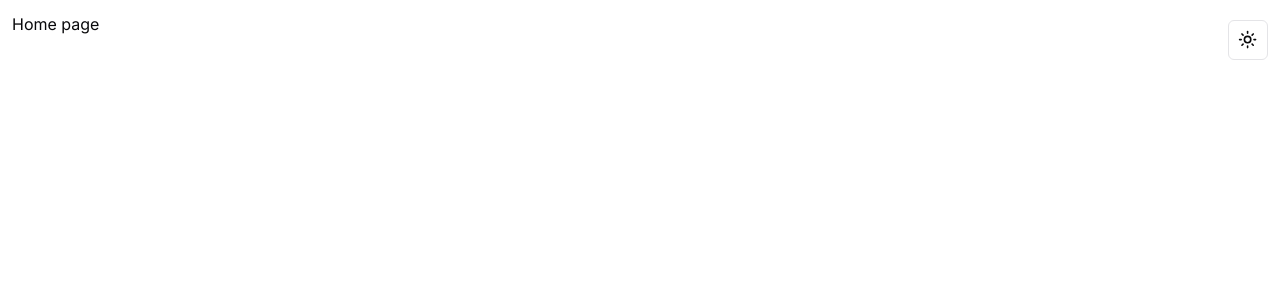
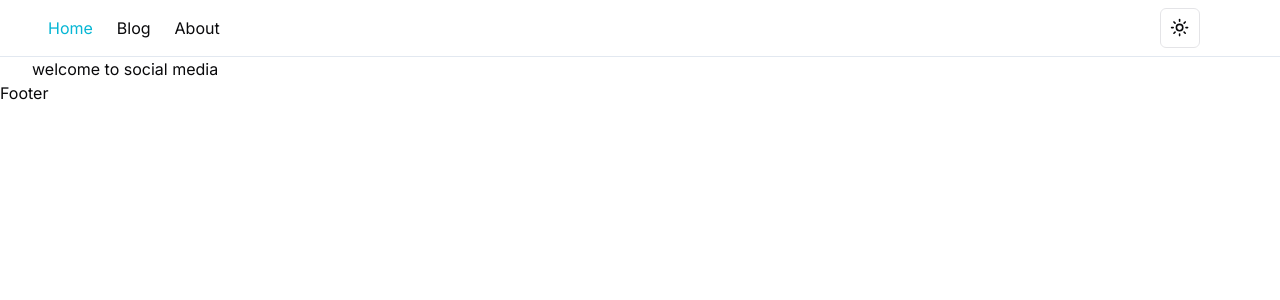
Before and after one commit to ShashwatHTS/social_media, a Next.js app: page / in a window 1280 px wide. Shown: the top 300 px of the page. Built offline with nearby package versions, Linux system fonts and the light colour scheme.

Commit message:
navbar done

```diff
--- a/src/app/(auth)/layout.tsx
+++ b/src/app/(auth)/layout.tsx
@@ -1,4 +1,3 @@
-import Link from 'next/link'
 import { Inter } from 'next/font/google'
 import { ThemeProvider } from "@/components/theme-provider";
 import Theme from '@/components/Theme';
@@ -23,7 +22,7 @@ export default function RootLayout({ children }: Readonly<{
           disableTransitionOnChange
         >
           <div className='fixed top-0 right-0 p-4'>
-                  <Theme/>
+            <Theme />
           </div>
           {children}
           <footer></footer>
--- a/src/app/layout.tsx
+++ b/src/app/layout.tsx
@@ -2,6 +2,8 @@ import type { Metadata } from "next";
 import { Inter } from "next/font/google";
 import "./globals.css";
 import { ThemeProvider } from "@/components/theme-provider";
+import Header from "@/components/layout/header";
+import Footer from "@/components/layout/footer";
 
 const inter = Inter({ subsets: ["latin"] });
 
@@ -24,7 +26,9 @@ export default function RootLayout({
           enableSystem
           disableTransitionOnChange
         >
-          {children}
+          <Header />
+          <main>{children}</main>
+          <Footer />
         </ThemeProvider>
       </body>
     </html>
--- a/src/app/page.tsx
+++ b/src/app/page.tsx
@@ -1,41 +1,12 @@
 "use client";
 import * as React from "react";
-import { Moon, Sun } from "lucide-react";
-import { useTheme } from "next-themes";
 
-import { Button } from "@/components/ui/button";
-import {
-  DropdownMenu,
-  DropdownMenuContent,
-  DropdownMenuItem,
-  DropdownMenuTrigger,
-} from "@/components/ui/dropdown-menu";
+import Theme from "@/components/Theme";
 export default function Home() {
-  const { setTheme } = useTheme();
   return (
-    <div className="flex h-screen w-screen justify-between m-0 p-3">
-      <div className="">Home page</div>
-      <div className=" items-end pt-2">
-        <DropdownMenu>
-          <DropdownMenuTrigger asChild>
-            <Button variant="outline" size="icon">
-              <Sun className="h-[1.2rem] w-[1.2rem] rotate-0 scale-100 transition-all dark:-rotate-90 dark:scale-0" />
-              <Moon className="absolute h-[1.2rem] w-[1.2rem] rotate-90 scale-0 transition-all dark:rotate-0 dark:scale-100" />
-              <span className="sr-only">Toggle theme</span>
-            </Button>
-          </DropdownMenuTrigger>
-          <DropdownMenuContent align="end">
-            <DropdownMenuItem onClick={() => setTheme("light")}>
-              Light
-            </DropdownMenuItem>
-            <DropdownMenuItem onClick={() => setTheme("dark")}>
-              Dark
-            </DropdownMenuItem>
-            <DropdownMenuItem onClick={() => setTheme("system")}>
-              System
-            </DropdownMenuItem>
-          </DropdownMenuContent>
-        </DropdownMenu>
+    <div className="container">
+      <div className="flex justify-between items-center w-full" >
+        welcome to social media
       </div>
     </div>
   );
--- a/src/components/CardWithForm.tsx
+++ b/src/components/CardWithForm.tsx
@@ -1,6 +1,4 @@
 import * as React from "react";
-
-import { Button } from "@/components/ui/button";
 import {
   Card,
   CardContent,
@@ -9,9 +7,6 @@ import {
   CardHeader,
   CardTitle,
 } from "@/components/ui/card";
-import { Input } from "@/components/ui/input";
-import { Label } from "@/components/ui/label";
-import { title } from "process";
 import Link from "next/link";
 
 export function CardWithForm({
--- /dev/null
+++ b/src/components/layout/footer.tsx
@@ -0,0 +1,9 @@
+import React from 'react'
+
+const Footer = () => {
+  return (
+    <div>Footer</div>
+  )
+}
+
+export default Footer
--- /dev/null
+++ b/src/components/layout/header.tsx
@@ -0,0 +1,27 @@
+import React from 'react';
+import NavLink from '../ui/NavLink';
+import Theme from '../Theme';
+
+const Header = () => {
+  return (
+    <header className="border-b border-slate-200 dark:border-slate-700 p-4">
+      <nav className="container">
+        <ul className="flex gap-6">
+          <li>
+            <NavLink href="/">Home</NavLink>
+          </li>
+          <li>
+            <NavLink href="/blog">Blog</NavLink>
+          </li>
+          <li>
+            <NavLink href="/about">About</NavLink>
+          </li>
+          <div className='fixed top-0 right-20'>
+            <Theme />
+          </div>
+        </ul>
+      </nav>
+    </header>);
+};
+
+export default Header;
--- /dev/null
+++ b/src/components/ui/NavLink.tsx
@@ -0,0 +1,14 @@
+"use client"
+import Link from 'next/link';
+import { usePathname } from 'next/navigation';
+import React from 'react';
+
+const NavLink = ({ href, ...rest }:any) => {
+  const pathname = usePathname();
+  const isActive = href === pathname;
+  return (
+    <Link href={href}{...rest} className={isActive ? 'text-cyan-500' : ""} />
+  );
+};
+
+export default NavLink;
```
Also changed, not shown: package.json (+9 -2 lines), .eslintrc.json, .prettierrc.json, 1 other file (tests, documents, lock files or other folders). Lines whose indentation alone changed are shown as unchanged.
